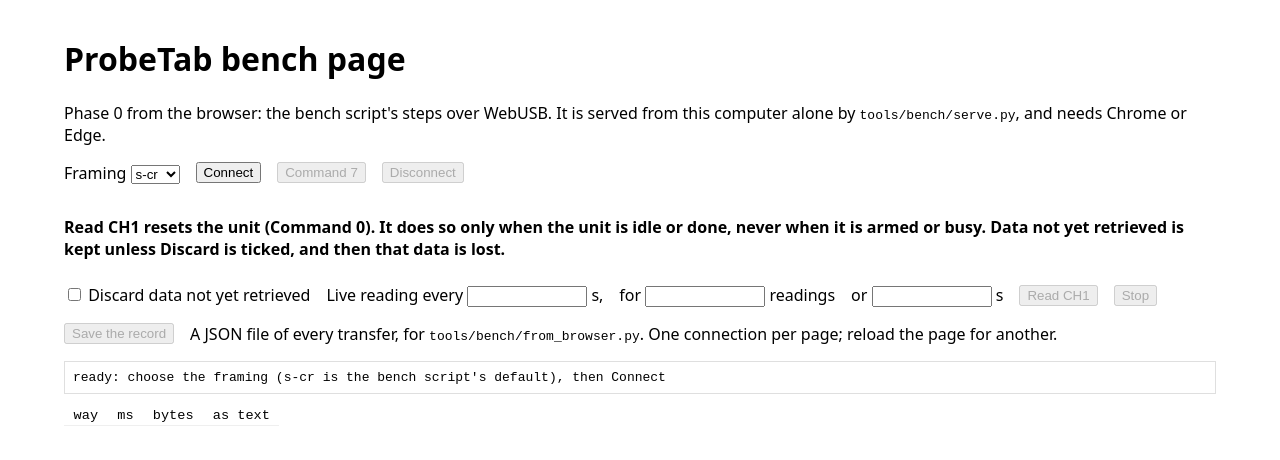
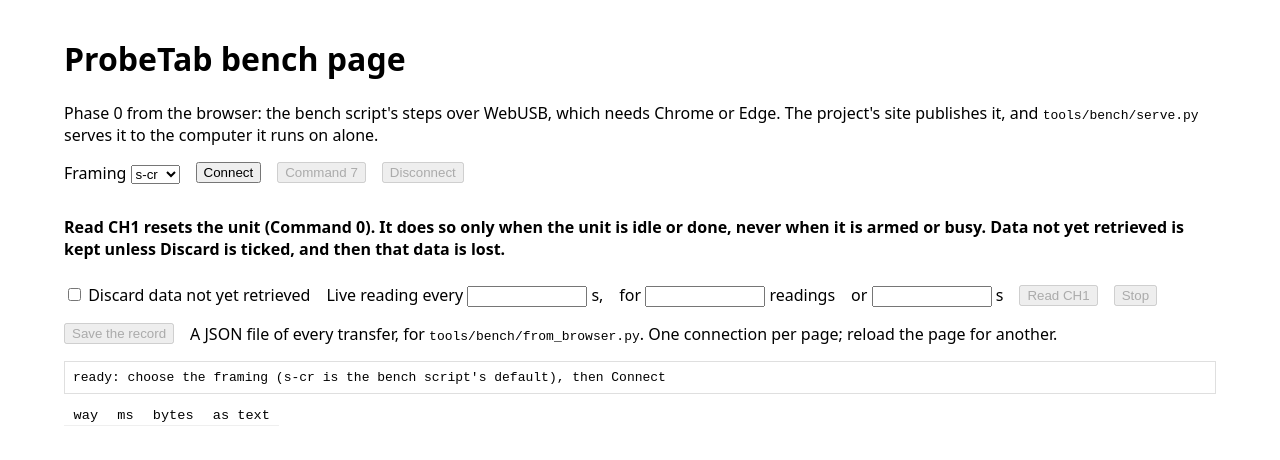
Before and after one commit to loganw234/ProbeTab, a website with bundled scripts: page app/bench/index.html in a window 1280 px wide. Built offline with nearby package versions, Linux system fonts and the light colour scheme.

Commit message:
Bench page: what it says about where it runs is true on the site as well as from serve.py
Since 1e37c54 the site publishes the bench page. Two of its sentences
were written for serve.py's copy alone, and were untrue of the copy at
loganw234.github.io/ProbeTab/bench/.

- app/bench/index.html: the opening said "It is served from this
  computer alone by tools/bench/serve.py". It now says the page needs
  Chrome or Edge, that the project's site publishes it, and that serve.py
  serves it to the computer it runs on alone.
  - serve.py binds to 127.0.0.1, and pages.yml copies app/bench into the
    site.
- app/src/bench/page.ts: with no WebUSB, Connect said Chrome and Edge
  offer it "on a page served from localhost". It now says the browser
  offers no WebUSB on this page, that the bench page needs it, and that
  Chrome and Edge have WebUSB.
  - It no longer says where Chrome and Edge offer WebUSB, so it rests on
    no belief about which origins are secure.
- --require-all passes (13 checks), with both files staged.

verifier-bench-fix, on Haiku, passed the paragraph READY and found the
second sentence. A first restatement of it said Chrome and Edge offer
WebUSB "on pages from 127.0.0.1"; its re-check found that stated as fact
what tools/bench/README.md marks BELIEVED until Phase 0. Re-check 2 passed
the wording above READY.

Co-Authored-By: Claude Opus 5.5 <noreply@anthropic.com>

```diff
--- a/app/bench/index.html
+++ b/app/bench/index.html
@@ -18,8 +18,9 @@
 <body>
 <main>
   <h1>ProbeTab bench page</h1>
-  <p>Phase 0 from the browser: the bench script's steps over WebUSB. It is served from this
-    computer alone by <code>tools/bench/serve.py</code>, and needs Chrome or Edge.</p>
+  <p>Phase 0 from the browser: the bench script's steps over WebUSB, which needs Chrome or Edge.
+    The project's site publishes it, and <code>tools/bench/serve.py</code> serves it to the
+    computer it runs on alone.</p>
 
   <section aria-label="Connection">
     <label>Framing <select id="form"></select></label>
--- a/app/src/bench/page.ts
+++ b/app/src/bench/page.ts
@@ -131,7 +131,7 @@ function showStatus(values: readonly string[]): void {
 buttons.connect.addEventListener("click", () => void step(async () => {
   const usb = browser.usb;
   if (usb === undefined) {
-    throw new Error("this browser offers no WebUSB; Chrome and Edge do, on a page served from localhost");
+    throw new Error("this browser offers no WebUSB on this page, and the bench page needs it; Chrome and Edge have WebUSB");
   }
   const device = await requestLabPro(usb) as NamedDevice;
   const transport = new WebUsbTransport(device);
```
